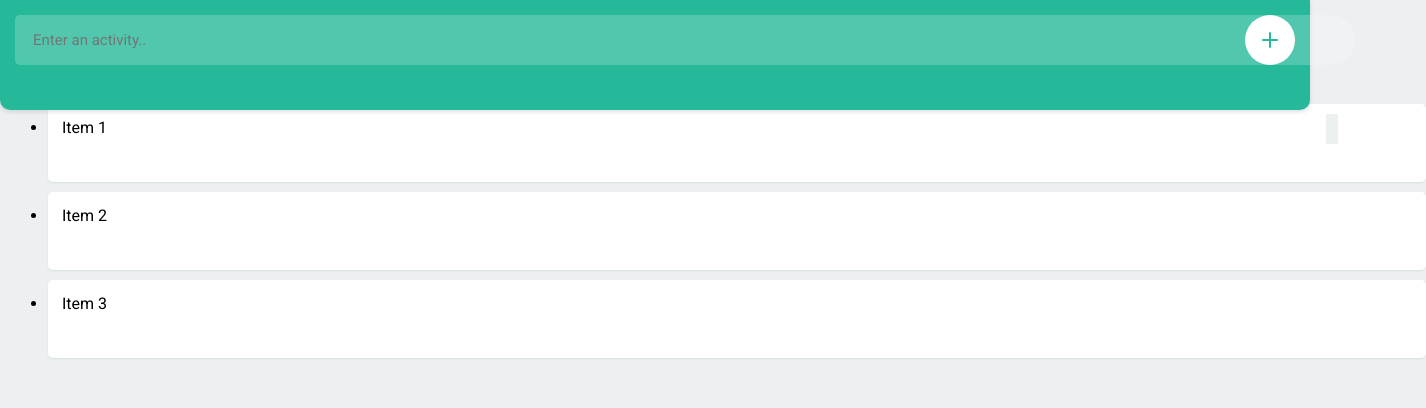
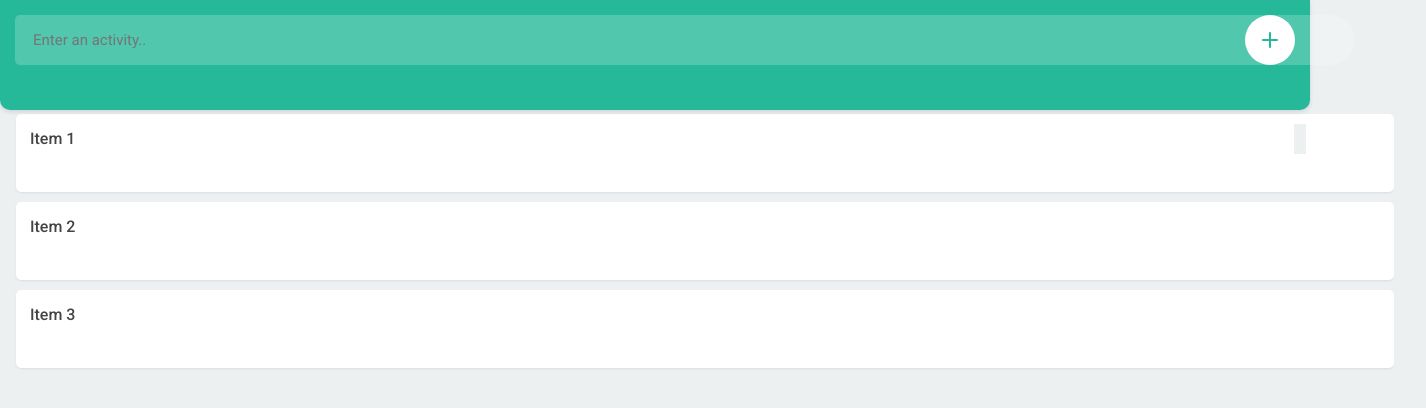
Before and after one commit to hakaneroztekin/todo-app-javascript, a plain HTML site: page index.html in a window 1280 px wide. Shown: the whole page, 1426 px wide, since content can reach past the window. Drawn offline with Linux system fonts and the light colour scheme.

Commit message:
improve design

```diff
--- a/index.html
+++ b/index.html
@@ -27,10 +27,11 @@
 <div class=""container>
 <!--    Completed Tasks-->
     <ul class="todo">
+
         <li>Item 1
         <div class="buttons">
-            <button></button>
-            <button></button>
+            <button class="remove"></button>
+            <button class="complete"></button>
         </div>
         </li>
         <li>Item 2</li>
--- a/resources/css/style.css
+++ b/resources/css/style.css
@@ -2,7 +2,7 @@
 
 body {
     background: #edf0f1;
-    padding: 80px 0 0 0;
+    padding: 90px 0 0 0;
 }
 
 body, input, button {
@@ -92,12 +92,18 @@ header button svg .fill {
 ul.todo {
     width: 100%;
     float: left;
+    list-style-type: none;
+    padding-left: 8px;
 }
 
 ul.todo li {
     width: 100%;
     height: 50px;
     float: left;
+    font-size: 16px;
+    font-weight: 500;
+    color: #444444;
+    line-height: 22px;
 
     background: #ffffff;
     border-radius: 5px;
@@ -105,7 +111,6 @@ ul.todo li {
     box-shadow: 0 1px 2px rgba(44, 62, 80, 0.10);
     margin: 0 0 10px 0;
     padding: 14px 100px 14px 14px;
-
 }
 
 ul.todo li:last-of-type {
```
